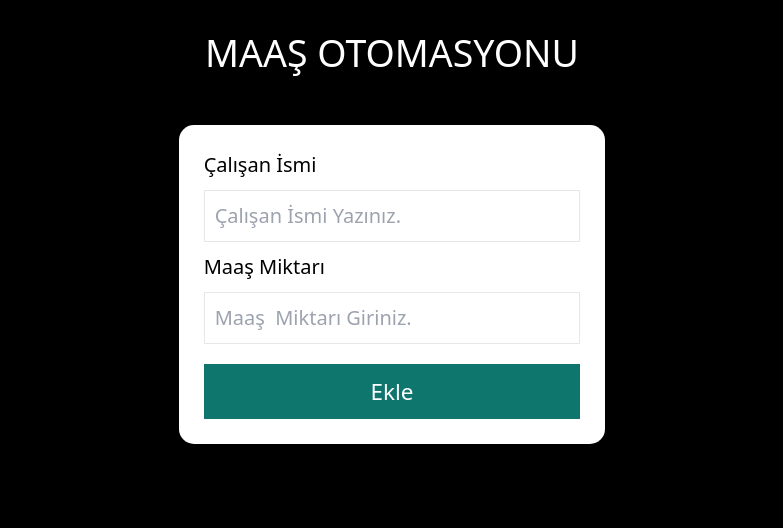
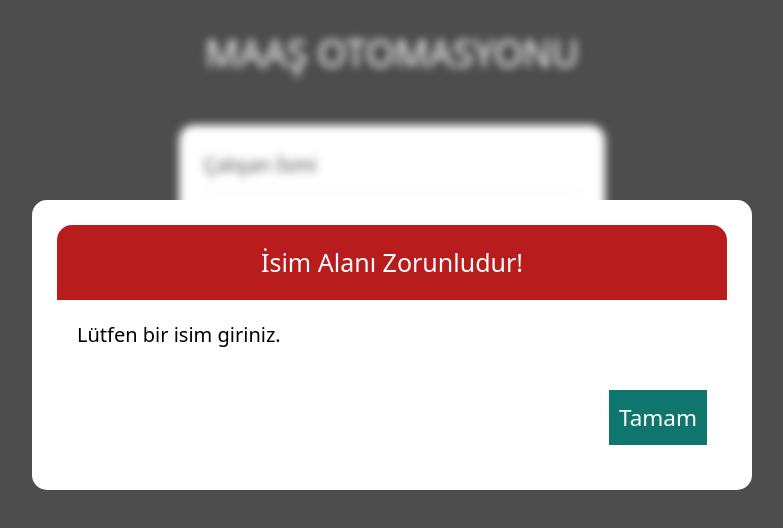
Before and after one commit to RSTCMGZ/WorkersApp, a React (Create React App) app: page / in a window 1280 px wide. Shown: the top 528 px of the page, without its empty margins (248-1031 px from the left). Built offline with nearby package versions, Linux system fonts and the light colour scheme; the HTML template or start-up script is replaced by a standard one.

Commit message:
ErrorModal-add

```diff
--- /dev/null
+++ b/src/components/UL/ErrorModal.jsx
@@ -0,0 +1,26 @@
+import Button from "./Button";
+import Card from "./Card";
+
+function ErrorModal() {
+  return (
+    <div className="error-modal">
+      <div
+        className="backdrop-blur-sm bg-white/30 fixed w-screen h-screen top-0"
+        onClick=""
+      ></div>
+      <Card className="w-[36rem]   p-0 z-20">
+        <header className="bg-red-700 p-4 rounded-t-xl">
+          <h2 className="text-center text-xl text-white ">
+            İsim Alanı Zorunludur!
+          </h2>
+        </header>
+        <section className="p-4">Lütfen bir isim giriniz.</section>
+        <footer className="p-4 flex justify-end">
+          <Button>Tamam</Button>
+        </footer>
+      </Card>
+    </div>
+  );
+}
+
+export default ErrorModal;
--- a/src/components/Workers/AddWorker.jsx
+++ b/src/components/Workers/AddWorker.jsx
@@ -1,6 +1,7 @@
 import { useState } from "react";
 import Button from "../UL/Button";
 import Card from "../UL/Card";
+import ErrorModal from "../UL/ErrorModal";
 
 function AddWorker(props) {
   const [enteredWorkerName, setEnteredWorkerName] = useState("");
@@ -32,6 +33,8 @@
     setEnteredWage("");
   };
   return (
+    <div>
+      <ErrorModal />
       <Card className={"mt-10"}>
         <form className="flex flex-col gap-y-2" onSubmit={addWorkerHandler}>
           <label htmlFor="name" className="font-medium">
@@ -61,6 +64,7 @@
           </Button>
         </form>
       </Card>
+    </div>
   );
 }
 
--- a/src/index.css
+++ b/src/index.css
@@ -8,3 +8,6 @@
 body {
   @apply bg-black w-1/3 mx-auto;
 }
+.error-modal {
+  @apply fixed top-1/4 left-0 flex justify-center mx-auto w-full  z-50;
+}
```
Lines whose indentation alone changed are shown as unchanged.
